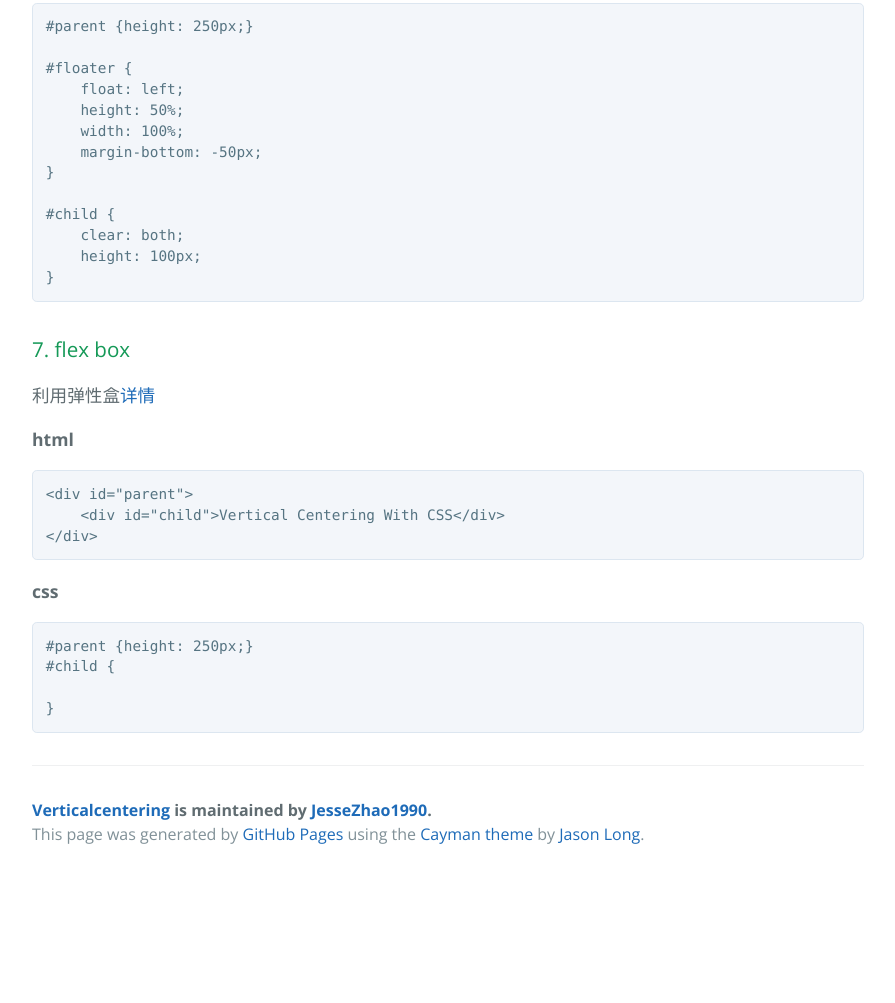
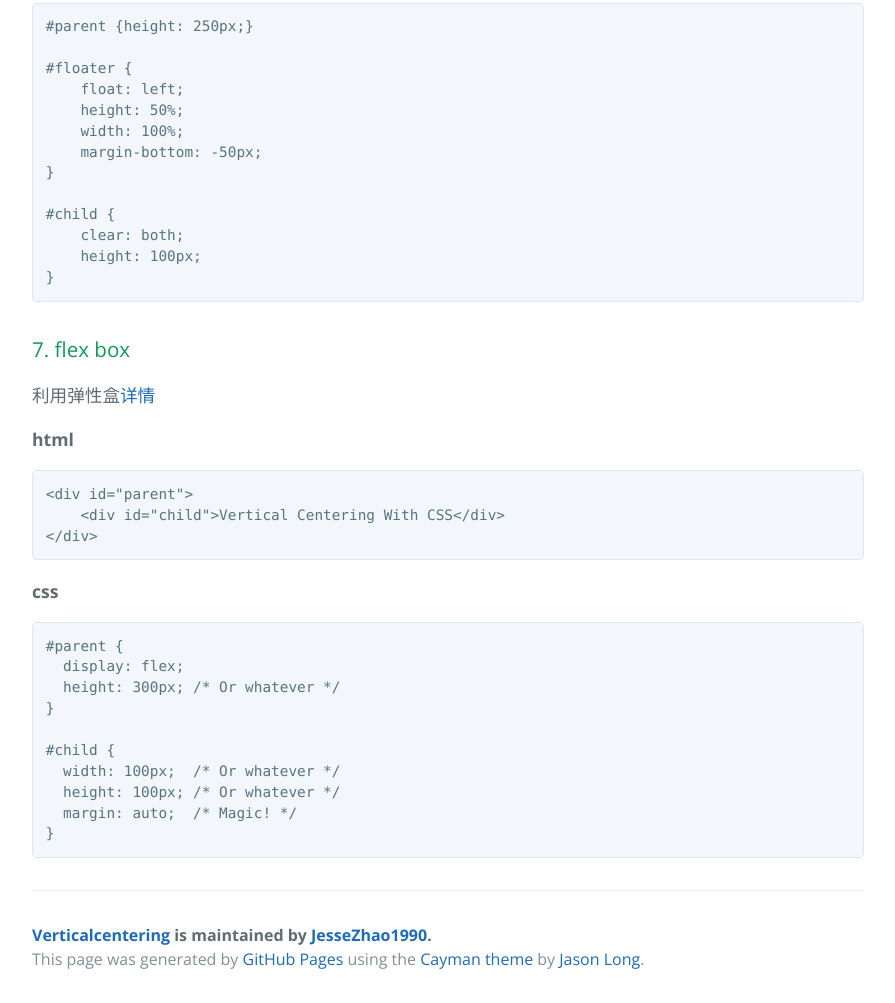
Before and after one commit to JesseZhao1990/VerticalCentering, a plain HTML site: page index.html in a window 1280 px wide. Shown: the part 3745-4748 px from the top of the page, without its empty margins (192-1087 px from the left). Before the commit the page ends 4623 px from the top, so only its background shows below. Drawn offline with nearby package versions, Linux system fonts and the light colour scheme.

```diff
--- a/index.html
+++ b/index.html
@@ -204,9 +204,15 @@
 
 <p><strong>css</strong></p>
 
-<pre><code>#parent {height: 250px;}
+<pre><code>#parent {
+  display: flex;
+  height: 300px; /* Or whatever */
+}
+
 #child {
-
+  width: 100px;  /* Or whatever */
+  height: 100px; /* Or whatever */
+  margin: auto;  /* Magic! */
 }
 </code></pre>
 
```
Also changed, not shown: params.json (+1 -1 lines).
